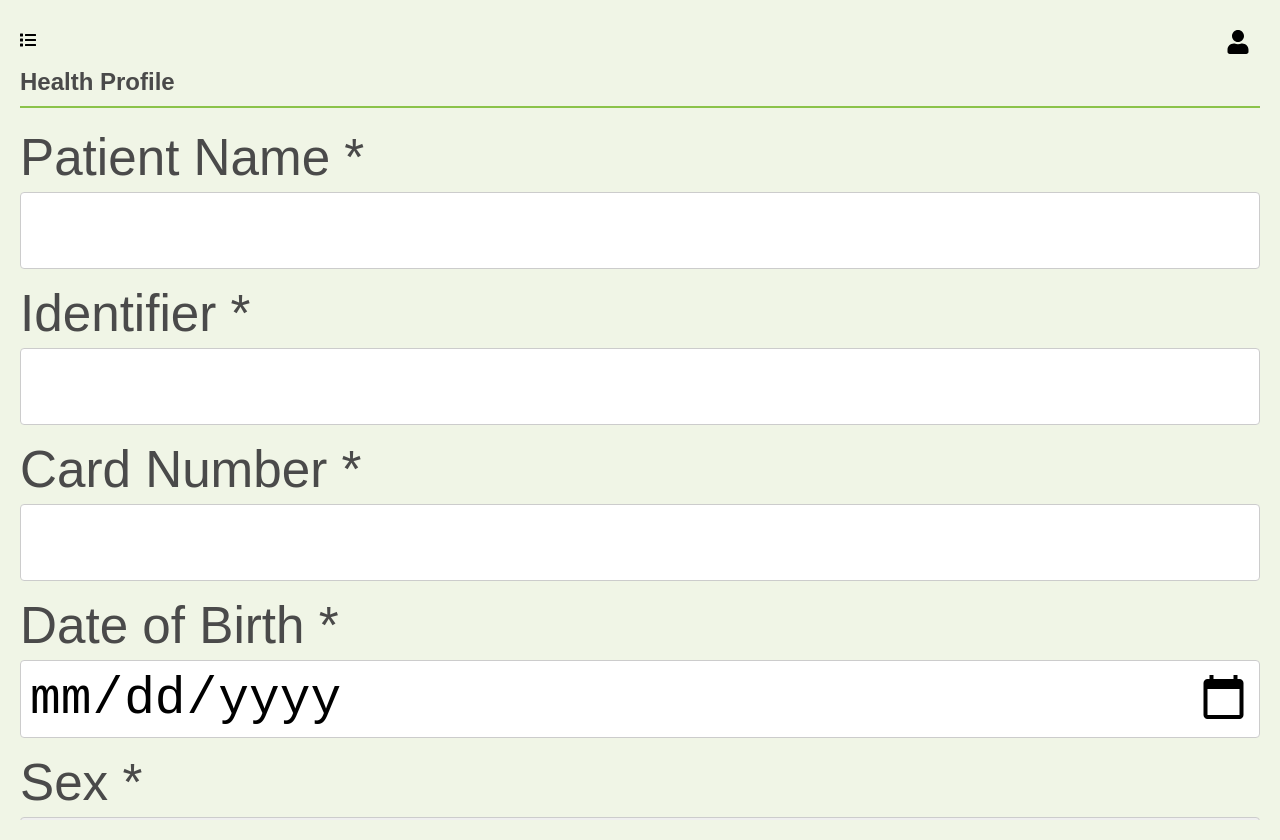
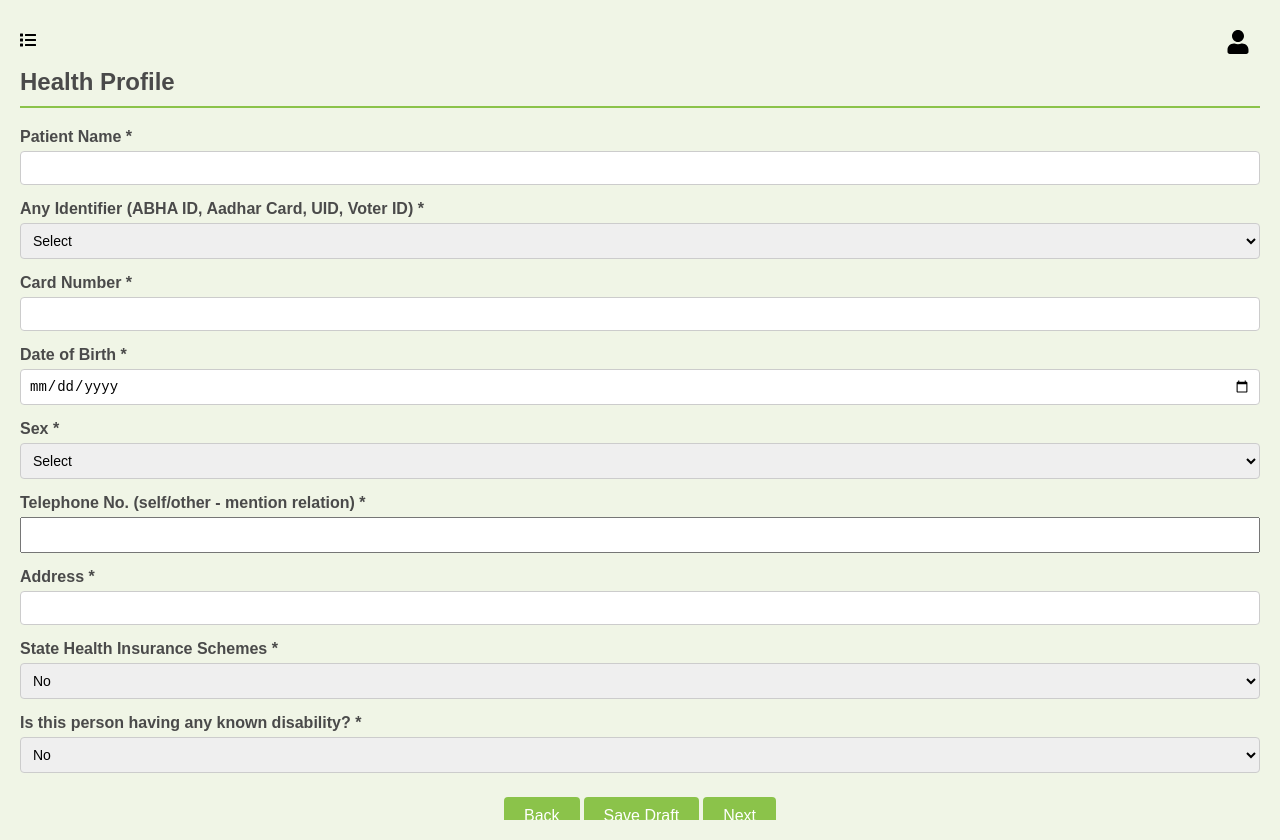
Before and after one commit to kumarha1593/MIS-Project, a React (Create React App) app in the folder frontend/: page /FormPage in a window 1280 px wide. Built offline with nearby package versions, Linux system fonts and the light colour scheme.

Commit message:
form field modification

```diff
--- a/frontend/src/components/FieldDashboard/FieldDashboard.css
+++ b/frontend/src/components/FieldDashboard/FieldDashboard.css
@@ -55,6 +55,7 @@
   border: 1px solid #ddd;
   padding: 10px;
   text-align: left;
+  font-size: 0.7em;
 }
 
 .table-input {
--- a/frontend/src/components/FormPage/DMAssessment.js
+++ b/frontend/src/components/FormPage/DMAssessment.js
@@ -1,95 +1,160 @@
-import React from "react";
+import React, { useState, useEffect } from "react";
 
-const DMAssessment = ({ formData, handleInputChange }) => (
-  <div className="form-section">
-    <h2>DM (Diabetes Mellitus) Assessment</h2>
-    <div className="form-group">
-      <label>Known case of DM *</label>
+const DMAssessment = ({ formData, handleInputChange }) => {
+  const [rbsOption, setRbsOption] = useState(formData.rbsOption || "");
+  const [rbsValue, setRbsValue] = useState(formData.rbsValue || "");
+  const [showHighBSOptions, setShowHighBSOptions] = useState(false);
+  const [showReferralField, setShowReferralField] = useState(false);
+
+  useEffect(() => {
+    // Check if RBS value is higher than 140 mg/dL
+    if (Number(rbsValue) > 140) {
+      setShowHighBSOptions(true);
+    } else {
+      setShowHighBSOptions(false);
+      setShowReferralField(false);
+    }
+  }, [rbsValue]);
+
+  const handleRbsOptionChange = (e) => {
+    setRbsOption(e.target.value);
+    handleInputChange(e);
+  };
+
+  const handleRbsValueChange = (e) => {
+    setRbsValue(e.target.value);
+    handleInputChange(e);
+  };
+
+  const handleHighBSActionChange = (e) => {
+    const value = e.target.value;
+    handleInputChange(e);
+
+    if (value === "2") {
+      // If "Referral" is selected, show the referred center field
+      setShowReferralField(true);
+    } else {
+      setShowReferralField(false);
+    }
+  };
+
+  const styles = {
+    formSection: {
+      marginBottom: "20px",
+    },
+    formGroup: {
+      marginBottom: "15px",
+      display: "flex",
+      flexDirection: "column",
+    },
+    input: {
+      padding: "8px",
+      width: "100%",
+      maxWidth: "300px",
+      boxSizing: "border-box",
+      fontSize: "14px",
+    },
+    label: {
+      marginBottom: "5px",
+      fontWeight: "bold",
+    },
+  };
+
+  return (
+    <div style={styles.formSection}>
+
+      <div style={styles.formGroup}>
+        <label style={styles.label}>Known case of DM *</label>
         <select
           name="knownDM"
           value={formData.knownDM}
           onChange={handleInputChange}
           required
+          style={styles.input}
         >
           <option value="">Select</option>
-        <option value="yes">Yes</option>
-        <option value="no">No</option>
+          <option value="1">Yes and on Treatment</option>
+          <option value="2">Yes and Not on Treatment</option>
+          <option value="3">No</option>
         </select>
       </div>
-    <div className="form-group">
-      <label>Random Blood Sugar (mg/dL) *</label>
+
+      <div style={styles.formGroup}>
+        <label style={styles.label}>Select Blood Sugar Type *</label>
+        <select
+          name="rbsOption"
+          value={rbsOption}
+          onChange={handleRbsOptionChange}
+          required
+          style={styles.input}
+        >
+          <option value="">Select</option>
+          <option value="fasting">Fasting</option>
+          <option value="pp">Post Prandial (PP)</option>
+          <option value="random">Random</option>
+        </select>
+      </div>
+
+      <div style={styles.formGroup}>
+        <label style={styles.label}>
+          {rbsOption ? `${rbsOption.charAt(0).toUpperCase() + rbsOption.slice(1)} Blood Sugar (mg/dL)` : "Blood Sugar (mg/dL)"} *
+        </label>
         <input
           type="number"
-        name="rbs"
-        value={formData.rbs}
-        onChange={handleInputChange}
+          name="rbsValue"
+          value={rbsValue}
+          onChange={handleRbsValueChange}
           required
+          style={styles.input}
         />
       </div>
-    <div className="form-group">
-      <label>Action for high BS *</label>
+
+      {showHighBSOptions && (
+        <div style={styles.formGroup}>
+          <label style={styles.label}>Action for High Blood Sugar *</label>
           <select
             name="highBSAction"
             value={formData.highBSAction}
-        onChange={handleInputChange}
+            onChange={handleHighBSActionChange}
             required
+            style={styles.input}
           >
             <option value="">Select</option>
-        <option value="medication">Medication</option>
-        <option value="referral">Referral</option>
+            <option value="1">Teleconsultation</option>
+            <option value="2">Referral</option>
           </select>
         </div>
-    <div className="form-group">
-      <label>Referred Centre for DM *</label>
+      )}
+
+      {showReferralField && (
+        <div style={styles.formGroup}>
+          <label style={styles.label}>Referred Centre for DM *</label>
           <input
             type="text"
             name="referredCentreDM"
             value={formData.referredCentreDM}
             onChange={handleInputChange}
             required
+            style={styles.input}
           />
         </div>
-    <div className="form-group">
-      <label>Fasting Blood Sugar (mg/dL) *</label>
-      <input
-        type="number"
-        name="fasting"
-        value={formData.fasting}
-        onChange={handleInputChange}
-        required
-      />
-    </div>
-    <div className="form-group">
-      <label>Post Prandial Blood Sugar (mg/dL) *</label>
-      <input
-        type="number"
-        name="pp"
-        value={formData.pp}
-        onChange={handleInputChange}
-        required
-      />
-    </div>
-    <div className="form-group">
-      <label>Random Blood Sugar (mg/dL) *</label>
-      <input
-        type="number"
-        name="random"
-        value={formData.random}
-        onChange={handleInputChange}
-        required
-      />
-    </div>
-    <div className="form-group">
-      <label>DM Confirmed Date *</label>
+      )}
+
+      <div style={styles.formGroup}>
+        <label style={styles.label}>
+          DM Confirmed at PHC/CHC/DH and Date *
+        </label>
         <input
           type="date"
           name="dmConfirmed"
           value={formData.dmConfirmed}
           onChange={handleInputChange}
           required
+          style={styles.input}
         />
       </div>
     </div>
   );
+};
 
 export default DMAssessment;
--- a/frontend/src/components/FormPage/FormPage.css
+++ b/frontend/src/components/FormPage/FormPage.css
@@ -37,6 +37,12 @@ h2 {
 label {
   display: block;
   margin-bottom: 5px;
+  color: #4a4a4a;
+}
+
+.page-no {
+  display: grid;
+  justify-content: center;
   color: #4a4a4a;
 }
 
@@ -83,3 +89,8 @@ button:hover {
 .back-button:hover {
   background-color: #e0e0e0;
 }
+
+.form-footer {
+  display: flex;
+  justify-content: center;
+}
--- a/frontend/src/components/FormPage/HTNAssessment.js
+++ b/frontend/src/components/FormPage/HTNAssessment.js
@@ -1,64 +1,135 @@
-import React from "react";
+import React, { useState, useEffect } from "react";
 
-const HTNAssessment = ({ formData, handleInputChange }) => (
-  <div className="form-section">
-    <div className="form-group">
-      <label>Known case of HTN *</label>
+const HTNAssessment = ({ formData, handleInputChange }) => {
+  const [bp, setBp] = useState(formData.bp || "");
+  const [showHighBPOptions, setShowHighBPOptions] = useState(false);
+  const [showReferralField, setShowReferralField] = useState(false);
+
+  useEffect(() => {
+    // Check if BP is higher than 140 or lower than 90 mmHg
+    const [upperBP, lowerBP] = bp.split("/").map(Number);
+    if (upperBP > 140 || lowerBP < 90) {
+      setShowHighBPOptions(true);
+    } else {
+      setShowHighBPOptions(false);
+      setShowReferralField(false);
+    }
+  }, [bp]);
+
+  const handleBpChange = (e) => {
+    setBp(e.target.value);
+    handleInputChange(e);
+  };
+
+  const handleHighBPActionChange = (e) => {
+    const value = e.target.value;
+    handleInputChange(e);
+
+    if (value === "2") {
+      // If "Referral" is selected, show the referred center field
+      setShowReferralField(true);
+    } else {
+      setShowReferralField(false);
+    }
+  };
+
+  const styles = {
+    formSection: {
+      marginBottom: "20px",
+    },
+    formGroup: {
+      marginBottom: "15px",
+      display: "flex",
+      flexDirection: "column",
+    },
+    input: {
+      padding: "8px",
+      width: "100%",
+      boxSizing: "border-box",
+      fontSize: "14px",
+    },
+    label: {
+      marginBottom: "5px",
+      fontWeight: "bold",
+    },
+  };
+
+  return (
+    <div style={styles.formSection}>
+      <div style={styles.formGroup}>
+        <label style={styles.label}>Known case of HTN *</label>
         <select
           name="knownHTN"
           value={formData.knownHTN}
           onChange={handleInputChange}
           required
+          style={styles.input}
         >
           <option value="">Select</option>
-        <option value="yes">Yes</option>
-        <option value="no">No</option>
+          <option value="1">Yes and on treatment</option>
+          <option value="2">Yes and not on treatment</option>
+          <option value="3">No</option>
         </select>
       </div>
-    <div className="form-group">
-      <label>Blood Pressure (mmHg) *</label>
+
+      <div style={styles.formGroup}>
+        <label style={styles.label}>Blood Pressure (mmHg) *</label>
         <input
           type="text"
           name="bp"
-        value={formData.bp}
-        onChange={handleInputChange}
+          value={bp}
+          onChange={handleBpChange}
           required
+          style={styles.input}
         />
       </div>
-    <div className="form-group">
-      <label>Action for high BP *</label>
+
+      {showHighBPOptions && (
+        <div style={styles.formGroup}>
+          <label style={styles.label}>Action for High BP *</label>
           <select
             name="highBPAction"
             value={formData.highBPAction}
-        onChange={handleInputChange}
+            onChange={handleHighBPActionChange}
             required
+            style={styles.input}
           >
             <option value="">Select</option>
-        <option value="medication">Medication</option>
-        <option value="referral">Referral</option>
+            <option value="1">Teleconsultation</option>
+            <option value="2">Referral</option>
           </select>
         </div>
-    <div className="form-group">
-      <label>Referred Centre for HTN *</label>
+      )}
+
+      {showReferralField && (
+        <div style={styles.formGroup}>
+          <label style={styles.label}>Referred Centre for HTN *</label>
           <input
             type="text"
             name="referredCentreHTN"
             value={formData.referredCentreHTN}
             onChange={handleInputChange}
             required
+            style={styles.input}
           />
         </div>
-    <div className="form-group">
-      <label>HTN Confirmed Date *</label>
+      )}
+
+      <div style={styles.formGroup}>
+        <label style={styles.label}>
+          HTN Confirmed at PHC/CHC/DH and Date *
+        </label>
         <input
           type="date"
           name="htnConfirmed"
           value={formData.htnConfirmed}
           onChange={handleInputChange}
           required
+          style={styles.input}
         />
       </div>
     </div>
   );
+};
 
 export default HTNAssessment;
--- a/frontend/src/components/FormPage/HealthMeasurements.js
+++ b/frontend/src/components/FormPage/HealthMeasurements.js
@@ -1,58 +1,118 @@
-import React from "react";
+import React, { useState, useEffect } from "react";
 
-const HealthMeasurements = ({ formData, handleInputChange }) => (
-  <div className="form-section">
-    <div className="form-group">
-      <label>Height (cm) *</label>
+const HealthMeasurements = ({ formData, handleInputChange }) => {
+  const [height, setHeight] = useState(formData.height || "");
+  const [weight, setWeight] = useState(formData.weight || "");
+  const [bmi, setBmi] = useState(formData.bmi || "");
+
+  useEffect(() => {
+    // Convert height to meters and calculate BMI if height and weight are available
+    if (height && weight) {
+      const heightInMeters = height / 100;
+      const calculatedBmi = (
+        weight /
+        (heightInMeters * heightInMeters)
+      ).toFixed(2);
+      setBmi(calculatedBmi);
+    } else {
+      setBmi("");
+    }
+  }, [height, weight]);
+
+  const handleHeightChange = (e) => {
+    setHeight(e.target.value);
+    handleInputChange(e);
+  };
+
+  const handleWeightChange = (e) => {
+    setWeight(e.target.value);
+    handleInputChange(e);
+  };
+
+  const styles = {
+    formSection: {
+      marginBottom: "20px",
+    },
+    formGroup: {
+      marginBottom: "15px",
+      display: "flex",
+      flexDirection: "column",
+    },
+    input: {
+      padding: "8px",
+      width: "100%",
+      //maxWidth: "300px", // Adjust this value to your desired width
+      boxSizing: "border-box",
+      fontSize: "14px",
+    },
+    label: {
+      marginBottom: "5px",
+      fontWeight: "bold",
+    },
+  };
+
+  return (
+    <div style={styles.formSection}>
+      <div style={styles.formGroup}>
+        <label style={styles.label}>Height (cm) *</label>
         <input
           type="number"
           name="height"
-        value={formData.height}
-        onChange={handleInputChange}
+          value={height}
+          onChange={handleHeightChange}
           required
+          style={styles.input}
         />
       </div>
-    <div className="form-group">
-      <label>Weight (kg) *</label>
+
+      <div style={styles.formGroup}>
+        <label style={styles.label}>Weight (kg) *</label>
         <input
           type="number"
           name="weight"
-        value={formData.weight}
-        onChange={handleInputChange}
+          value={weight}
+          onChange={handleWeightChange}
           required
+          style={styles.input}
         />
       </div>
-    <div className="form-group">
-      <label>BMI *</label>
+
+      <div style={styles.formGroup}>
+        <label style={styles.label}>BMI *</label>
         <input
-        type="number"
+          type="text"
           name="bmi"
-        value={formData.bmi}
-        onChange={handleInputChange}
-        required
+          value={bmi}
+          readOnly
+          style={styles.input}
         />
       </div>
-    <div className="form-group">
-      <label>Temperature (°C) *</label>
+
+      <div style={styles.formGroup}>
+        <label style={styles.label}>Temperature (°F) *</label>
         <input
           type="number"
           name="temp"
           value={formData.temp}
           onChange={handleInputChange}
           required
+          style={styles.input}
         />
       </div>
-    <div className="form-group">
-      <label>SpO2 (%) *</label>
+
+      <div style={styles.formGroup}>
+        <label style={styles.label}>SpO2 (%) *</label>
         <input
           type="number"
           name="spo2"
           value={formData.spo2}
           onChange={handleInputChange}
           required
+          style={styles.input}
         />
       </div>
     </div>
   );
+};
 
 export default HealthMeasurements;
--- a/frontend/src/components/FormPage/HealthProfileForm.js
+++ b/frontend/src/components/FormPage/HealthProfileForm.js
@@ -1,54 +1,107 @@
 import React from "react";
 
-const HealthProfileForm = ({ formData, handleInputChange }) => (
-  <div className="form-section">
-    <div className="form-group">
-      <label>Patient Name *</label>
+const HealthProfileForm = ({ formData, handleInputChange }) => {
+  const styles = {
+    formSection: {
+      marginBottom: "20px",
+    },
+    formGroup: {
+      marginBottom: "15px",
+      display: "flex",
+      flexDirection: "column",
+    },
+    input: {
+      padding: "8px",
+      width: "100%",
+      boxSizing: "border-box",
+      fontSize: "14px",
+    },
+    select: {
+      padding: "8px",
+      width: "100%",
+      boxSizing: "border-box",
+      overflow: "hidden",
+      textOverflow: "ellipsis",
+      fontSize: "14px",
+    },
+    conditionalInput: {
+      marginTop: "10px",
+      padding: "8px",
+      width: "100%",
+      boxSizing: "border-box",
+      fontSize: "14px",
+    },
+    label: {
+      marginBottom: "5px",
+      fontWeight: "bold",
+    },
+  };
+
+  return (
+    <div style={styles.formSection}>
+      <div style={styles.formGroup}>
+        <label style={styles.label}>Patient Name *</label>
         <input
           type="text"
           name="patientName"
           value={formData.patientName}
           onChange={handleInputChange}
           required
+          style={styles.input}
         />
       </div>
-    <div className="form-group">
-      <label>Identifier *</label>
-      <input
-        type="text"
-        name="identifier"
-        value={formData.identifier}
+
+      <div style={styles.formGroup}>
+        <label style={styles.label}>
+          Any Identifier (ABHA ID, Aadhar Card, UID, Voter ID) *
+        </label>
+        <select
+          name="identifierType"
+          value={formData.identifierType}
           onChange={handleInputChange}
           required
-      />
+          style={styles.select}
+        >
+          <option value="">Select</option>
+          <option value="ABHA ID">ABHA ID</option>
+          <option value="Aadhar Card">Aadhar Card</option>
+          <option value="UID">UID</option>
+          <option value="Voter ID">Voter ID</option>
+        </select>
       </div>
-    <div className="form-group">
-      <label>Card Number *</label>
+
+      <div style={styles.formGroup}>
+        <label style={styles.label}>Card Number *</label>
         <input
           type="text"
           name="cardNumber"
           value={formData.cardNumber}
           onChange={handleInputChange}
           required
+          style={styles.input}
         />
       </div>
-    <div className="form-group">
-      <label>Date of Birth *</label>
+
+      <div style={styles.formGroup}>
+        <label style={styles.label}>Date of Birth *</label>
         <input
           type="date"
           name="dob"
           value={formData.dob}
           onChange={handleInputChange}
           required
+          style={styles.input}
         />
       </div>
-    <div className="form-group">
-      <label>Sex *</label>
+
+      <div style={styles.formGroup}>
+        <label style={styles.label}>Sex *</label>
         <select
           name="sex"
           value={formData.sex}
           onChange={handleInputChange}
           required
+          style={styles.select}
         >
           <option value="">Select</option>
           <option value="M">Male</option>
@@ -56,47 +109,84 @@ const HealthProfileForm = ({ formData, handleInputChange }) => (
           <option value="O">Other</option>
         </select>
       </div>
-    <div className="form-group">
-      <label>Phone *</label>
+
+      <div style={styles.formGroup}>
+        <label style={styles.label}>
+          Telephone No. (self/other - mention relation) *
+        </label>
         <input
           type="tel"
           name="phone"
           value={formData.phone}
           onChange={handleInputChange}
           required
+          style={styles.input}
         />
       </div>
-    <div className="form-group">
-      <label>Address *</label>
+
+      <div style={styles.formGroup}>
+        <label style={styles.label}>Address *</label>
         <input
           type="text"
           name="address"
           value={formData.address}
           onChange={handleInputChange}
           required
+          style={styles.input}
         />
       </div>
-    <div className="form-group">
-      <label>Insurance *</label>
-      <input
-        type="text"
+
+      <div style={styles.formGroup}>
+        <label style={styles.label}>State Health Insurance Schemes *</label>
+        <select
           name="insurance"
           value={formData.insurance}
           onChange={handleInputChange}
           required
-      />
-    </div>
-    <div className="form-group">
-      <label>Disability *</label>
+          style={styles.select}
+        >
+          <option value="No">No</option>
+          <option value="Yes">Yes</option>
+        </select>
+        {formData.insurance === "Yes" && (
           <input
             type="text"
+            name="insuranceDetails"
+            placeholder="Specify"
+            value={formData.insuranceDetails}
+            onChange={handleInputChange}
+            style={styles.conditionalInput}
+          />
+        )}
+      </div>
+
+      <div style={styles.formGroup}>
+        <label style={styles.label}>
+          Is this person having any known disability? *
+        </label>
+        <select
           name="disability"
           value={formData.disability}
           onChange={handleInputChange}
           required
+          style={styles.select}
+        >
+          <option value="No">No</option>
+          <option value="Yes">Yes</option>
+        </select>
+        {formData.disability === "Yes" && (
+          <input
+            type="text"
+            name="disabilityDetails"
+            placeholder="Specify"
+            value={formData.disabilityDetails}
+            onChange={handleInputChange}
+            style={styles.conditionalInput}
           />
+        )}
       </div>
     </div>
   );
+};
 
 export default HealthProfileForm;
--- a/frontend/src/components/UserMenu/UserMenu.css
+++ b/frontend/src/components/UserMenu/UserMenu.css
@@ -10,7 +10,7 @@
 .user-menu-dropdown {
   position: absolute;
   top: 100%;
-  left: 0;
+  right: 0;
   background-color: white;
   border: 1px solid #ccc;
   border-radius: 4px;
```
Also changed, not shown: frontend/src/components/FieldDashboard/FieldDashboard.js (+4 -4 lines), frontend/src/components/FormPage/FormPage.js (+4 -4 lines). Lines whose indentation alone changed are shown as unchanged.
